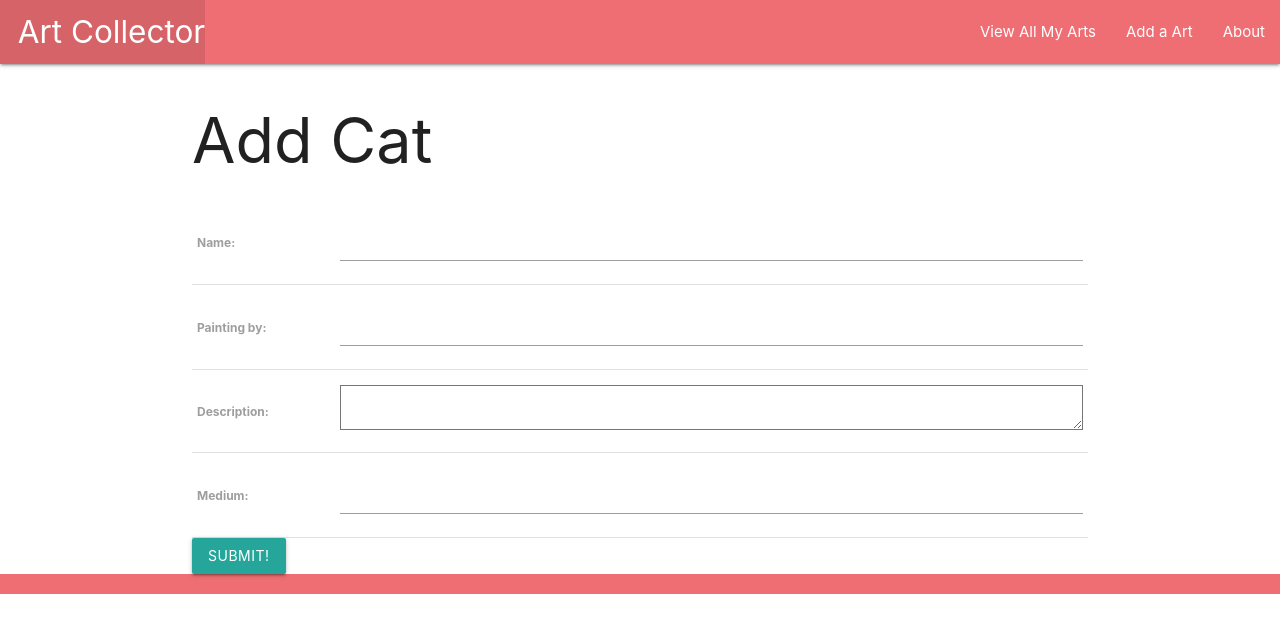
After one commit to scaev/art-collectors, a Django app: page /arts/create/ in a window 1280 px wide. The commit adds this page. Shown: the top 633 px of the page. Run offline with Django 4.2, Linux system fonts and the light colour scheme.

Commit message:
Adds functionality for adding art

```diff
--- a/main_app/templates/base.html
+++ b/main_app/templates/base.html
@@ -29,6 +29,9 @@
             <li><a href="{% url 'about' %}">About</a></li>
           </ul>
           <ul class="right">
+            <li><a href="{% url 'art_create' %}">Add a Art</a></li>
+          </ul>
+          <ul class="right">
             <li><a href="{% url 'index' %}">View All My Arts</a></li>
           </ul>
         </div>
--- /dev/null
+++ b/main_app/templates/main_app/art_form.html
@@ -0,0 +1,15 @@
+{% extends 'base.html' %} {% block content %} {% if object %}
+<h1>Edit <span class="teal-text">{{object.name}}</span></h1>
+{% else %}
+<h1>Add Cat</h1>
+{% endif %}
+
+<form action="" method="POST">
+  <!-- to chechk the token just a security purpose -->
+  {% csrf_token %}
+  <table>
+    {{ form.as_table }}
+  </table>
+  <input type="submit" value="Submit!" class="btn" />
+</form>
+{% endblock %}
--- a/main_app/urls.py
+++ b/main_app/urls.py
@@ -6,4 +6,5 @@ urlpatterns = [
     path('about/', views.about, name='about'),
     path('arts/', views.arts_index, name='index'),
     path('arts/<int:art_id>/', views.arts_detail, name='detail'),
+    path('arts/create/', views.ArtCreate.as_view(), name='art_create'),
 ]
--- a/main_app/views.py
+++ b/main_app/views.py
@@ -1,4 +1,5 @@
 from django.shortcuts import render
+from django.views.generic.edit import CreateView
 from.models import Art
 
 arts = [
@@ -20,3 +21,8 @@ def arts_index(request):
 def arts_detail(request, art_id):
   art = Art.objects.get(id=art_id)
   return render(request, 'arts/detail.html', { 'art': art })
+
+
+class ArtCreate(CreateView):
+  model = Art
+  fields = '__all__'
```
